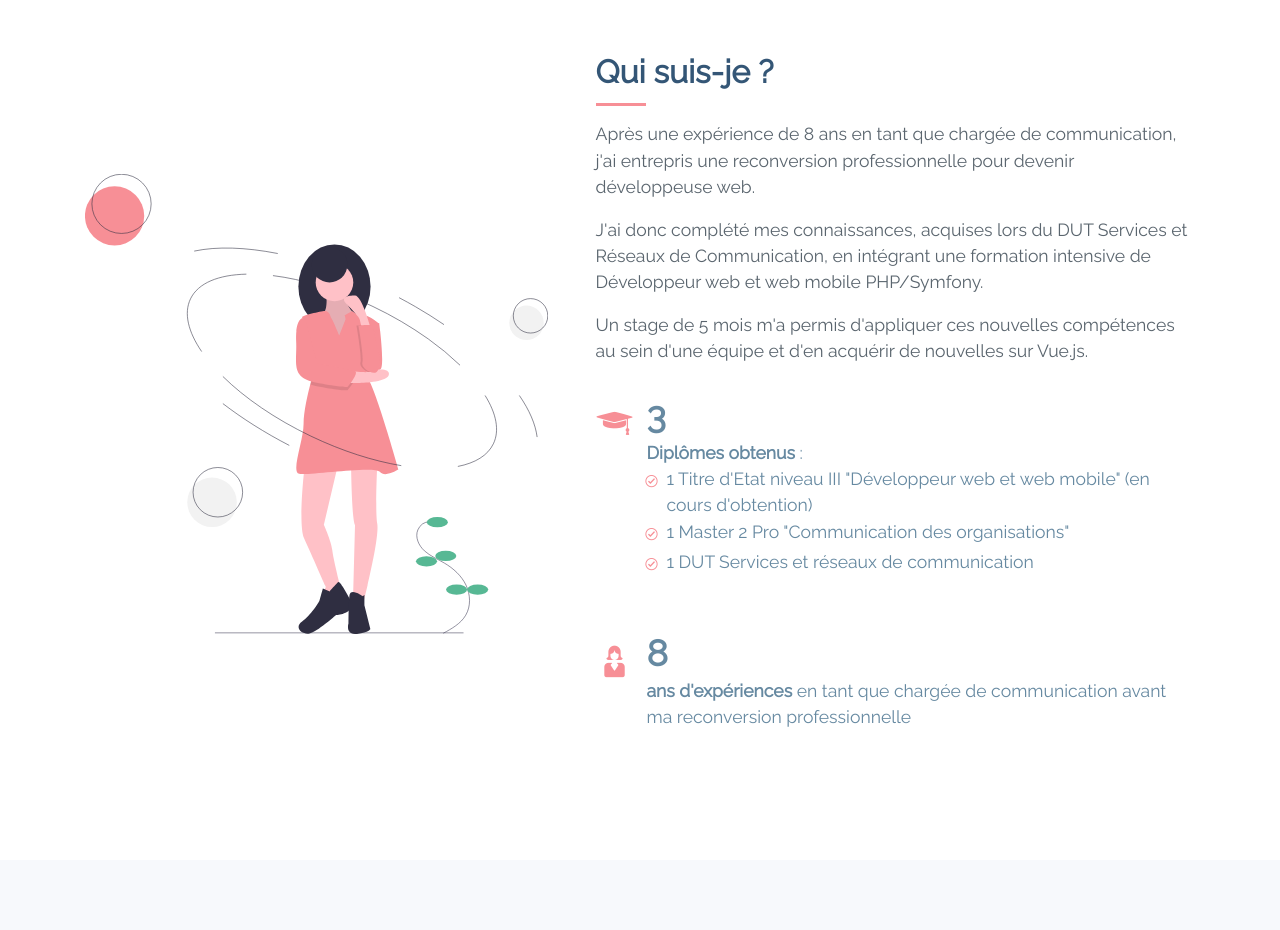
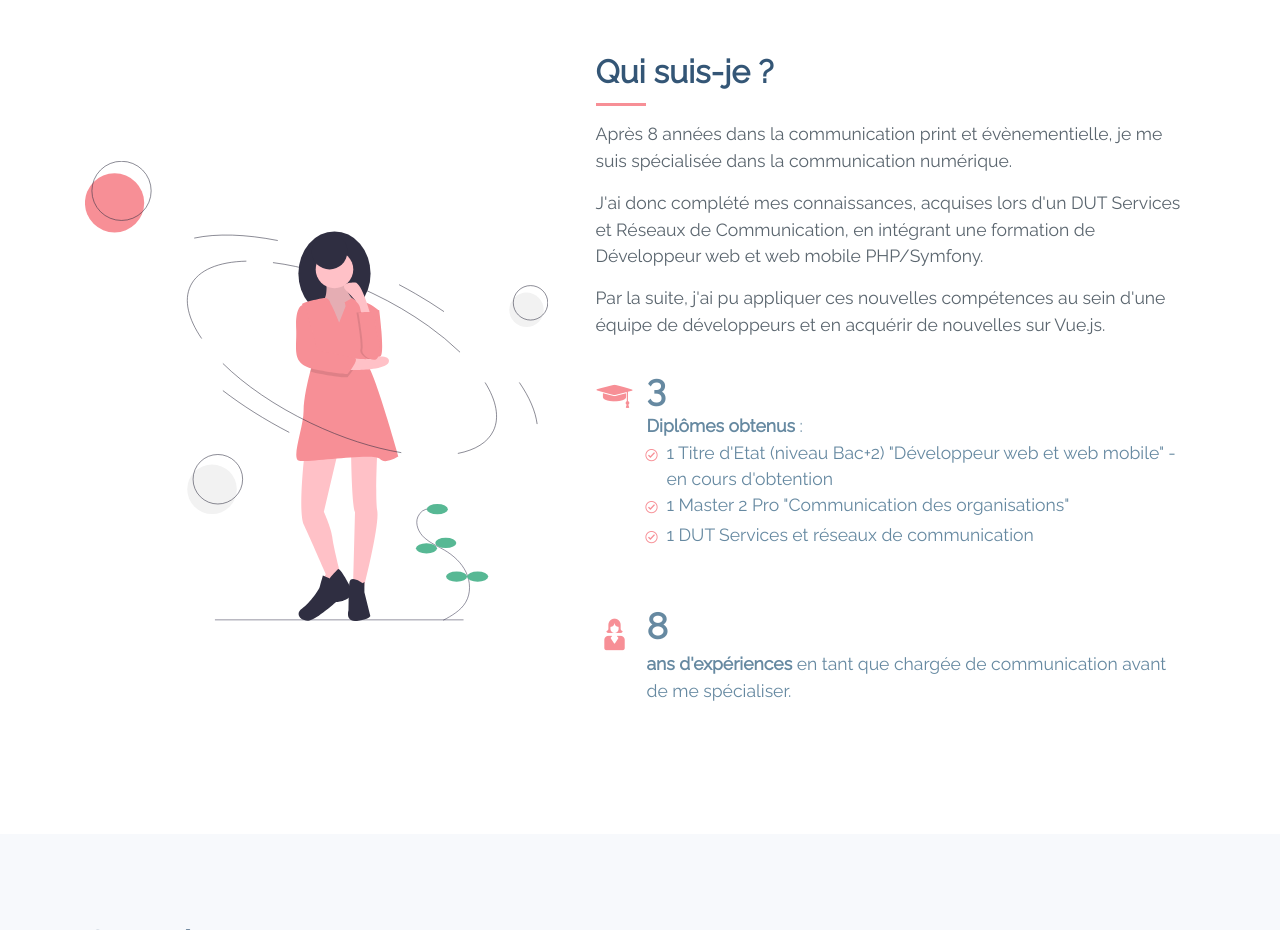
Before and after one commit to cnd24/resume, a plain HTML site: page index.html in a window 1280 px wide. Shown: the part 940-1870 px from the top of the page. Drawn offline with nearby package versions, Linux system fonts and the light colour scheme.

Commit message:
modif texte intro

```diff
--- a/index.html
+++ b/index.html
@@ -53,10 +53,10 @@
                 <div class="col-xl-7 pl-0 pl-lg-5 pr-lg-1 d-flex ">
                     <div class="content d-flex flex-column justify-content-center py-3">
                         <h2>Qui suis-je ?</h2>
-                        <p>Après une expérience de 8 ans en tant que chargée de communication, j'ai entrepris une reconversion professionnelle pour devenir développeuse web.</p>
-                        <p>J'ai donc complété mes connaissances, acquises lors du DUT Services et Réseaux de Communication,
-                            en intégrant une formation intensive de Développeur web et web mobile PHP/Symfony.</p>
-                        <p>Un stage de 5 mois m'a permis d'appliquer ces nouvelles compétences au sein d'une équipe et d'en acquérir de nouvelles sur Vue.js.</p>
+                        <p>Après 8 années dans la communication print et évènementielle, je me suis spécialisée dans la communication numérique.</p>
+                        <p>J'ai donc complété mes connaissances, acquises lors d'un DUT Services et Réseaux de Communication,
+                            en intégrant une formation de Développeur web et web mobile PHP/Symfony.</p>
+                        <p>Par la suite, j'ai pu appliquer ces nouvelles compétences au sein d'une équipe de développeurs et en acquérir de nouvelles sur Vue.js.</p>
 
                         <div class="row">
                             <div class="d-md-flex mx-3">
@@ -65,7 +65,7 @@
                                     <span>3</span>
                                     <p><strong>Diplômes obtenus</strong> :</p>
                                         <ul>
-                                            <li><i class="icofont-check-circled p-2"></i>1 Titre d'Etat niveau III "Développeur web et web mobile" (en cours d'obtention)</li>
+                                            <li><i class="icofont-check-circled p-2"></i>1 Titre d'Etat (niveau Bac+2) "Développeur web et web mobile" - en cours d'obtention</li>
                                             <li><i class="icofont-check-circled p-2"></i>1 Master 2 Pro "Communication des organisations"</li>
                                             <li><i class="icofont-check-circled p-2"></i>1 DUT Services et réseaux de communication</li>
                                         </ul>
@@ -77,7 +77,7 @@
                                 <div class="count-box py-4 w-100">
                                     <i class="icofont-businesswoman"></i>
                                     <span data-toggle="counter-up">8</span>
-                                    <p><strong>ans d'expériences</strong> en tant que chargée de communication avant ma reconversion professionnelle</p>
+                                    <p><strong>ans d'expériences</strong> en tant que chargée de communication avant de me spécialiser.</p>
                                 </div>
                             </div>
 
```
